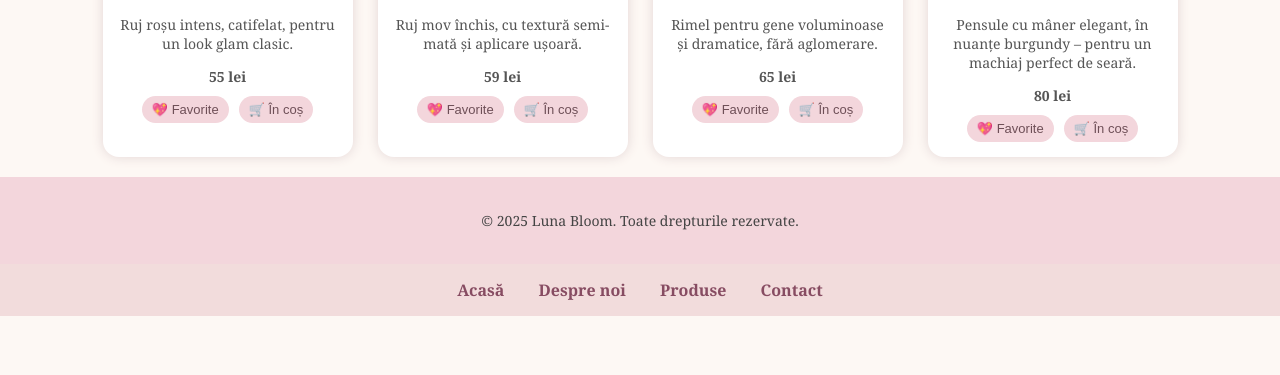
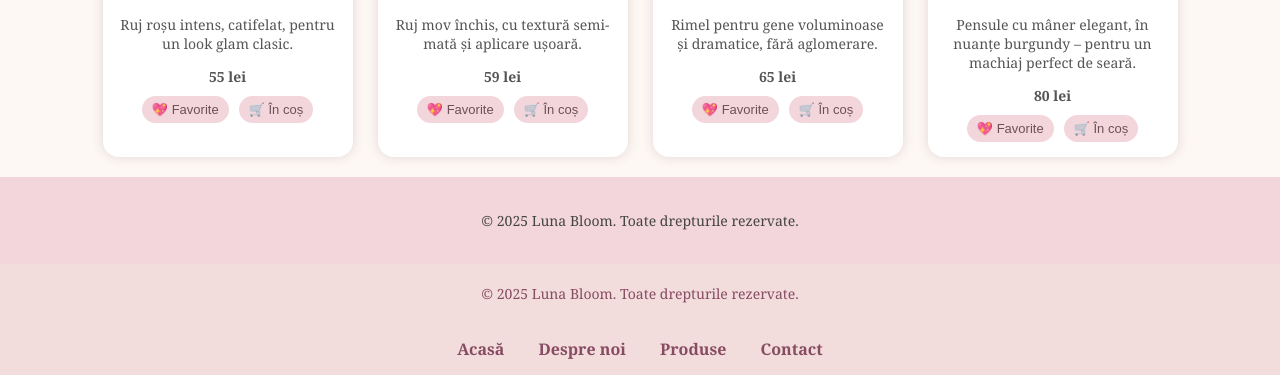
Before and after one commit to AlexandraaStoian/luna-bloom, a plain HTML site: page produse.html in a window 1280 px wide. Shown: the part 1883-2258 px from the top of the page. Before the commit the page ends 2199 px from the top, so only its background shows below. Drawn offline with Linux system fonts and the light colour scheme.

Commit message:
Update produse.html

```diff
--- a/produse.html
+++ b/produse.html
@@ -270,7 +270,9 @@
   <footer>
     <p>&copy; 2025 Luna Bloom. Toate drepturile rezervate.</p>
   </footer>
-
+<footer style="background-color: #f2dcdc; text-align: center; padding: 20px; color: #874c62; font-size: 14px;">
+  &copy; 2025 Luna Bloom. Toate drepturile rezervate.
+</footer>
 </body>
   <nav style="background-color: #f2dcdc; padding: 15px; text-align: center;">
   <a href="index.html" style="margin: 0 15px; text-decoration: none; color: #874c62; font-weight: bold;">Acasă</a>
```
